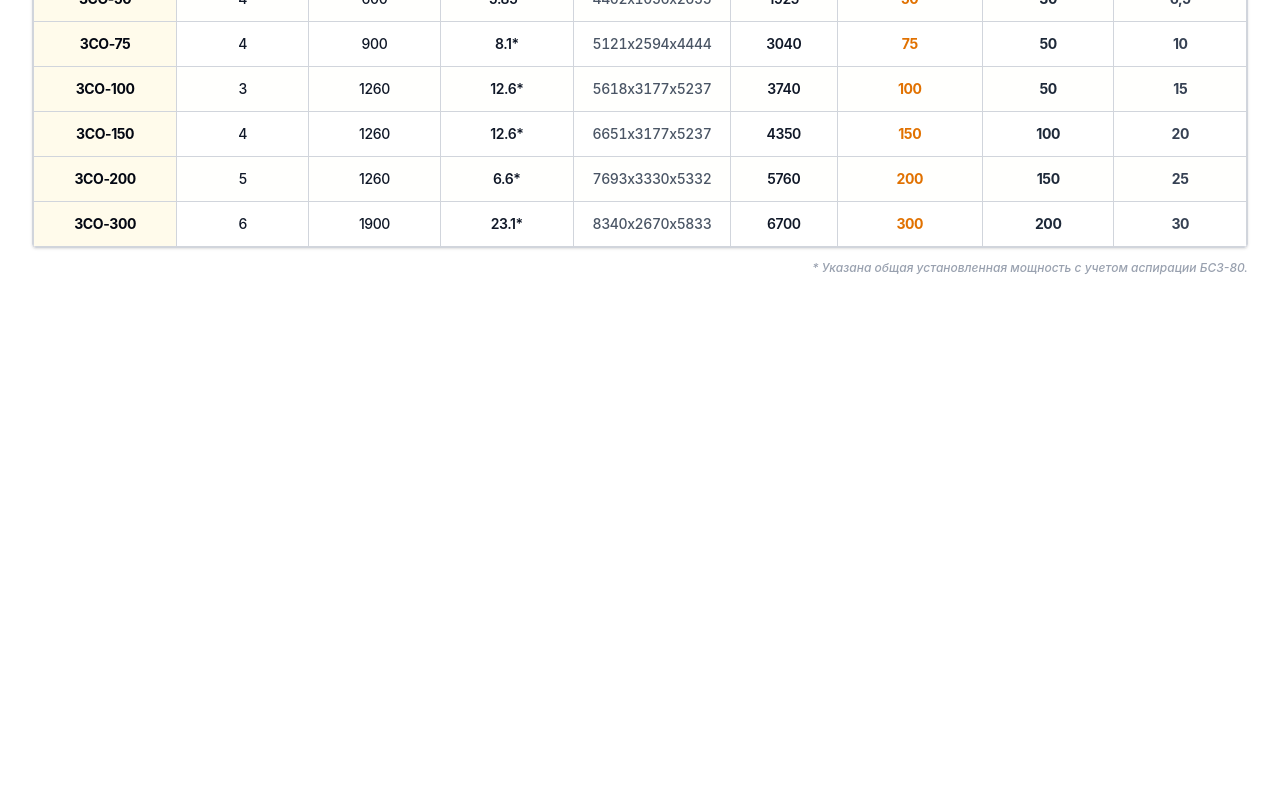
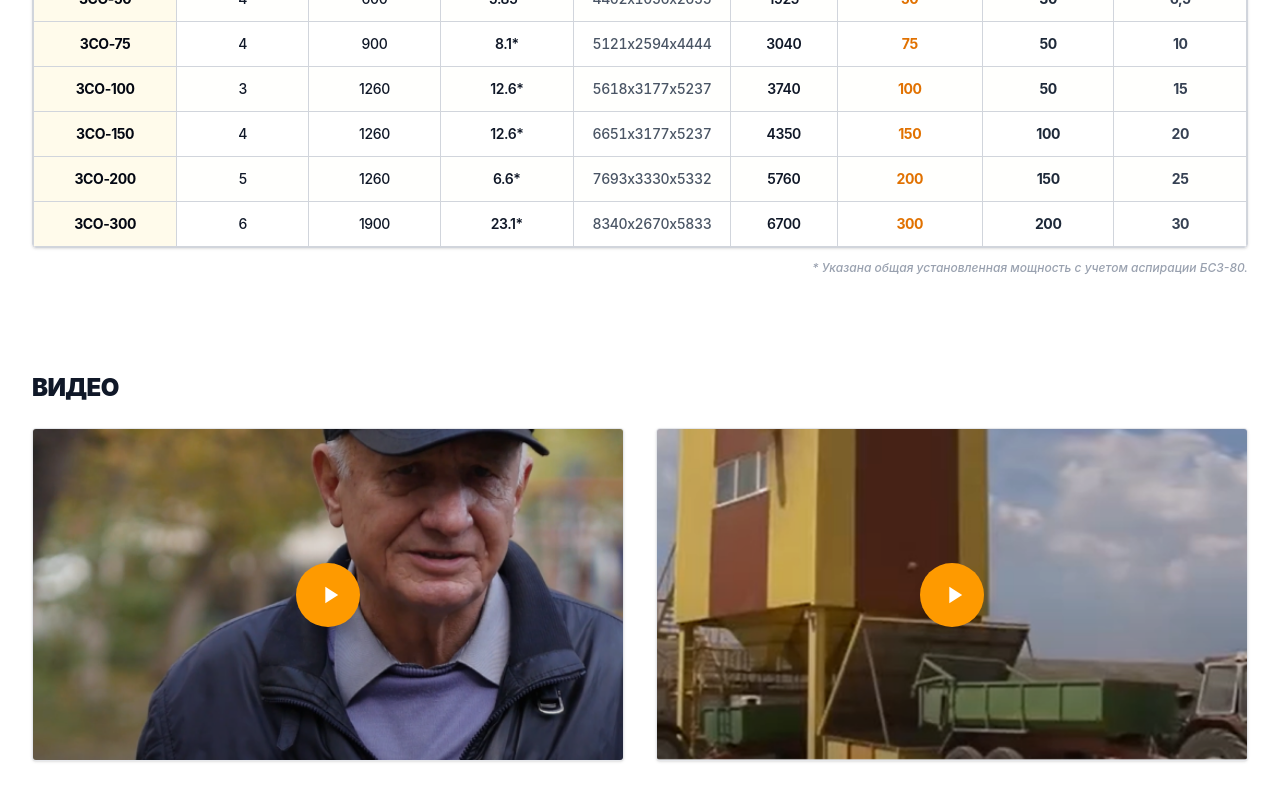
Before and after one commit to mukammalex/home.02.06.26, a website: page src/amir3.html in a window 1280 px wide. Shown: the part 1984-2784 px from the top of the page. Before the commit the page ends 2308 px from the top, so only its background shows below. Drawn offline with nearby package versions, Linux system fonts and the light colour scheme; files that its build step writes are made by us from their sources.

Commit message:
add section 4 amir3

```diff
--- a/src/amir3.html
+++ b/src/amir3.html
@@ -402,5 +402,67 @@
 
   </div>
 </section>
+
+<section class="py-12 bg-white select-none">
+  <div class="max-w-7xl mx-auto px-4 sm:px-6 lg:px-8">
+
+    <div class="mb-12 md:mb-16">
+      <h3 class="text-xl md:text-2xl font-black text-gray-900 uppercase tracking-tight mb-6">
+        Видео
+      </h3>
+
+      <div class="grid grid-cols-1 sm:grid-cols-2 gap-6 lg:gap-8">
+        <div class="relative group cursor-pointer aspect-[16/10] sm:aspect-[16/9] bg-gray-100 rounded-sm overflow-hidden shadow-sm border border-gray-200">
+          <img src="./imgamir/Mask Group (26).png" alt="Превью видеоотзыва или работы сепаратора 1" class="w-full h-full object-cover" />
+          <div class="absolute inset-0 bg-black/10 group-hover:bg-black/20 transition-colors duration-300"></div>
+          <div class="absolute inset-0 flex items-center justify-center">
+            <button class="w-14 h-14 sm:w-16 sm:h-16 bg-amber-500 hover:bg-amber-600 text-white rounded-full flex items-center justify-center shadow-xl transform group-hover:scale-110 transition-all duration-300">
+              <svg class="w-6 h-6 sm:w-7 sm:h-7 fill-current translate-x-0.5" viewBox="0 0 24 24">
+                <path d="M8 5v14l11-7z"/>
+              </svg>
+            </button>
+          </div>
+        </div>
+
+        <div class="relative group cursor-pointer aspect-[16/10] sm:aspect-[16/9] bg-gray-100 rounded-sm overflow-hidden shadow-sm border border-gray-200">
+          <img src="./imgamir/Mask Group (27).png" alt="Превью видеоотзыва или работы сепаратора 2" class="w-full h-full object-cover" />
+          <div class="absolute inset-0 bg-black/10 group-hover:bg-black/20 transition-colors duration-300"></div>
+          <div class="absolute inset-0 flex items-center justify-center">
+            <button class="w-14 h-14 sm:w-16 sm:h-16 bg-amber-500 hover:bg-amber-600 text-white rounded-full flex items-center justify-center shadow-xl transform group-hover:scale-110 transition-all duration-300">
+              <svg class="w-6 h-6 sm:w-7 sm:h-7 fill-current translate-x-0.5" viewBox="0 0 24 24">
+                <path d="M8 5v14l11-7z"/>
+              </svg>
+            </button>
+          </div>
+        </div>
+      </div>
+    </div>
+
+    <div>
+      <h3 class="text-xl md:text-2xl font-black text-gray-900 uppercase tracking-tight mb-6">
+        Фотографии
+      </h3>
+
+      <div class="grid grid-cols-1 sm:grid-cols-2 gap-6 lg:gap-8">
+        <a href="#" class="block overflow-hidden rounded-sm shadow-sm border border-gray-200 bg-gray-50 aspect-[4/3] group">
+          <img src="./imgamir/image 31.png" alt="Фото сепаратора ЛУЧ ЗСО на объекте 1" class="w-full h-full object-cover group-hover:scale-105 transition-transform duration-500 ease-out" />
+        </a>
+
+        <a href="#" class="block overflow-hidden rounded-sm shadow-sm border border-gray-200 bg-gray-50 aspect-[4/3] group">
+          <img src="./imgamir/image 32 (1).png" alt="Фото сепаратора ЛУЧ ЗСО на объекте 2" class="w-full h-full object-cover group-hover:scale-105 transition-transform duration-500 ease-out" />
+        </a>
+
+        <a href="#" class="block overflow-hidden rounded-sm shadow-sm border border-gray-200 bg-gray-50 aspect-[4/3] group">
+          <img src="./imgamir/image 40.png" alt="Фото сепаратора ЛУЧ ЗСО на объекте 3" class="w-full h-full object-cover group-hover:scale-105 transition-transform duration-500 ease-out" />
+        </a>
+
+        <a href="#" class="block overflow-hidden rounded-sm shadow-sm border border-gray-200 bg-gray-50 aspect-[4/3] group">
+          <img src="./imgamir/image 41.png" alt="Фото сепаратора ЛУЧ ЗСО на объекте 4" class="w-full h-full object-cover group-hover:scale-105 transition-transform duration-500 ease-out" />
+        </a>
+      </div>
+    </div>
+
+  </div>
+</section>
 </body>
 </html>
```
Also changed, not shown: src/imgamir/Mask Group (26).png (added), src/imgamir/Mask Group (27).png (added), src/imgamir/image 31.png (added), src/imgamir/image 32 (1).png (added), src/imgamir/image 40.png (added), src/imgamir/image 41.png (added).
